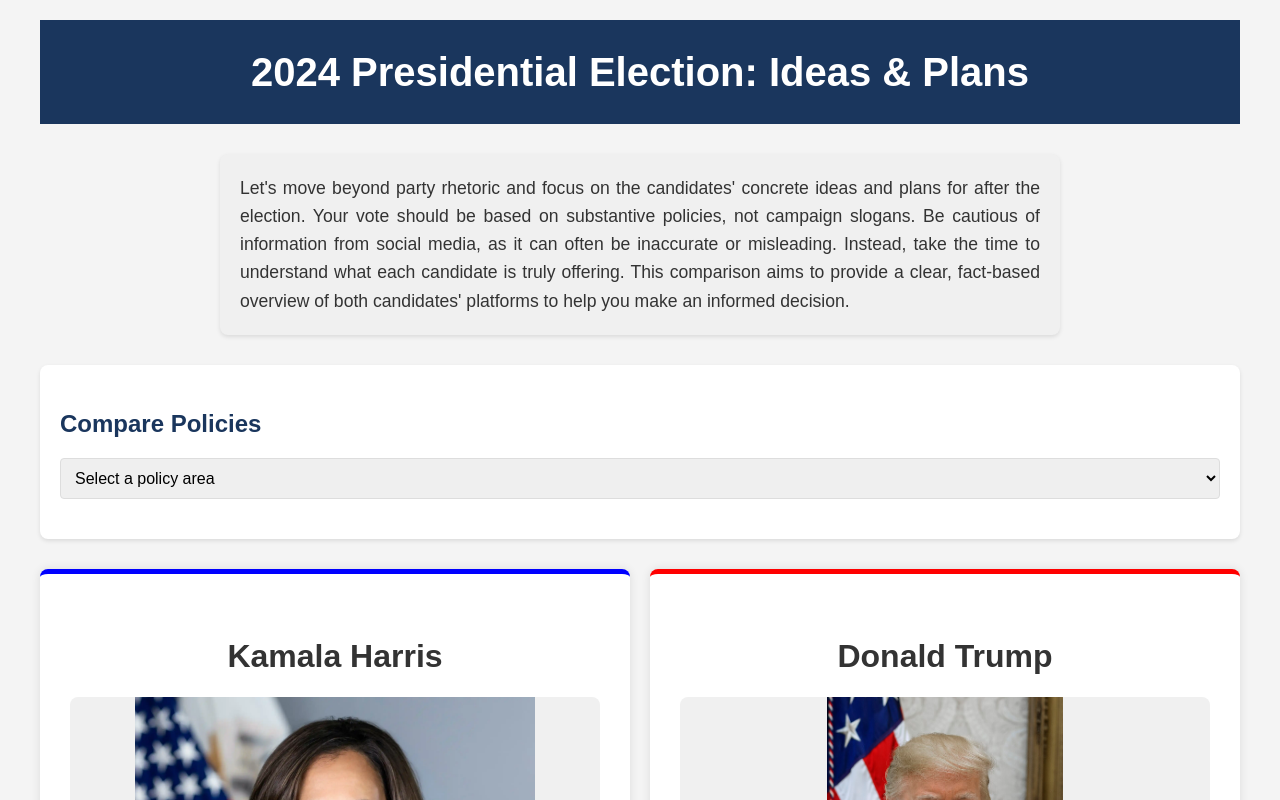
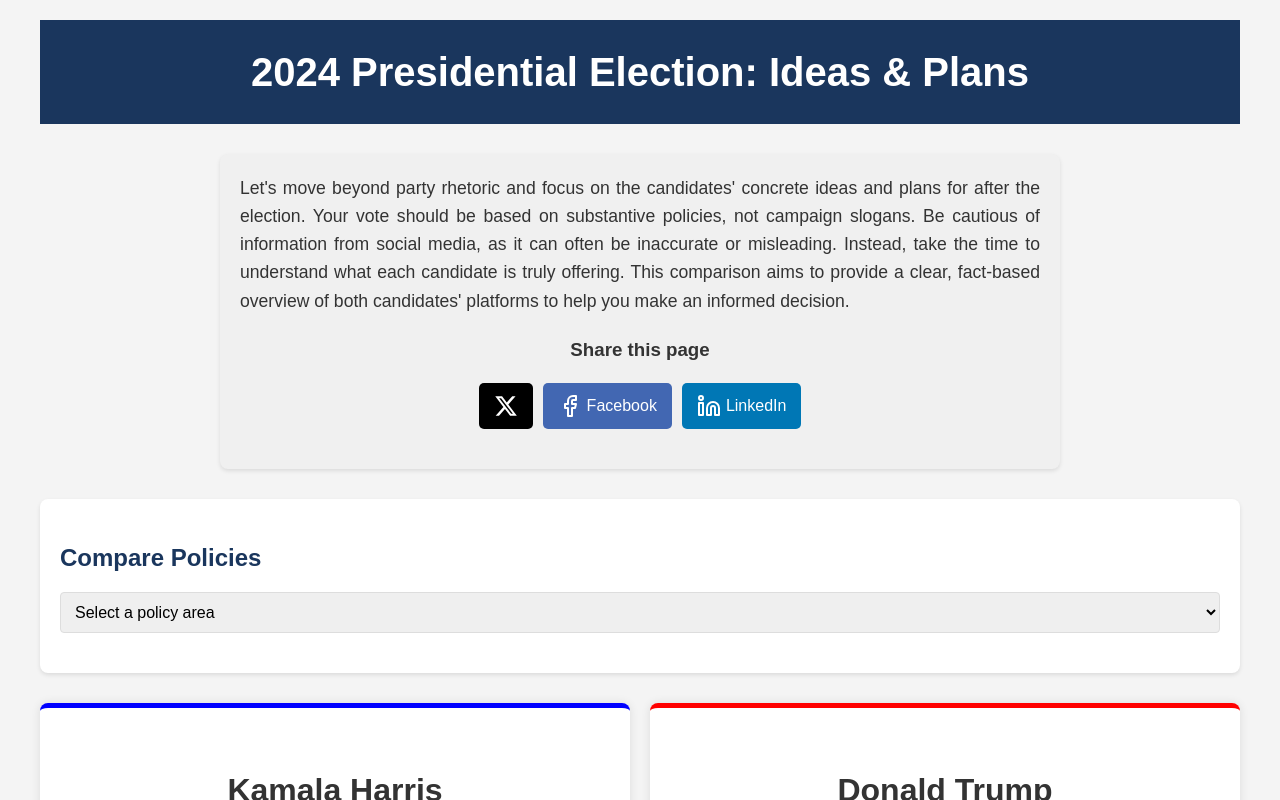
Before and after one commit to PaulMoreira/FactVerify, a React (Create React App) app: page / in a window 1280 px wide. Shown: the top 800 px of the page. Built offline with nearby package versions, Linux system fonts and the light colour scheme.

Commit message:
added social media share buttons

```diff
--- a/src/App.css
+++ b/src/App.css
@@ -401,3 +401,50 @@ footer {
   font-style: italic;
   color: #333;
 }
+
+/* Social Media Buttons */
+.social-media-share {
+  margin: 20px 0;
+  text-align: center;
+}
+
+.share-buttons {
+  display: flex;
+  justify-content: center;
+  gap: 10px;
+}
+
+.share-button {
+  display: flex;
+  align-items: center;
+  padding: 10px 15px;
+  border-radius: 5px;
+  color: white;
+  text-decoration: none;
+  transition: opacity 0.2s;
+}
+
+.share-button:hover {
+  opacity: 0.8;
+}
+
+.share-button span {
+  margin-left: 5px;
+}
+
+.x-twitter {
+  background-color: #000000;
+  color: #ffffff;
+}
+
+.x-twitter svg {
+  fill: #ffffff;
+}
+
+.facebook {
+  background-color: #4267B2;
+}
+
+.linkedin {
+  background-color: #0077B5;
+}
--- a/src/App.js
+++ b/src/App.js
@@ -6,6 +6,7 @@ import VoterResources from './VoterResources';
 import { Analytics } from "@vercel/analytics/react"
 import { SpeedInsights } from "@vercel/speed-insights/react"
 import axios from 'axios';
+import SocialMediaShare from './SocialMediaShare';
 
 const CandidateIdea = ({ title, content, source, candidateName }) => {
   const [example, setExample] = useState('');
@@ -208,6 +209,10 @@ const App = () => {
           truly offering. This comparison aims to provide a clear, fact-based overview of both candidates' platforms to
           help you make an informed decision.
         </p>
+        <SocialMediaShare
+          url="https://vote2024info.vercel.app/"
+          title="Compare 2024 Presidential Candidates' Policies"
+        />
       </div>
       <PolicyComparison harrisIdeas={harrisIdeas} trumpIdeas={trumpIdeas} />
       <div className="content-wrapper">
--- /dev/null
+++ b/src/SocialMediaShare.js
@@ -0,0 +1,50 @@
+import React from 'react';
+
+const SocialMediaShare = ({ url, title }) => {
+  const encodedUrl = encodeURIComponent(url);
+  const encodedTitle = encodeURIComponent(title);
+
+  return (
+    <div className="social-media-share">
+      <h3>Share this page</h3>
+      <div className="share-buttons">
+        <a
+          href={`https://twitter.com/intent/tweet?url=${encodedUrl}&text=${encodedTitle}`}
+          target="_blank"
+          rel="noopener noreferrer"
+          className="share-button x-twitter"
+        >
+          <svg xmlns="http://www.w3.org/2000/svg" width="24" height="24" viewBox="0 0 24 24" fill="currentColor">
+            <path d="M18.244 2.25h3.308l-7.227 8.26 8.502 11.24H16.17l-5.214-6.817L4.99 21.75H1.68l7.73-8.835L1.254 2.25H8.08l4.713 6.231zm-1.161 17.52h1.833L7.084 4.126H5.117z" />
+          </svg>
+        </a>
+        <a
+          href={`https://www.facebook.com/sharer/sharer.php?u=${encodedUrl}`}
+          target="_blank"
+          rel="noopener noreferrer"
+          className="share-button facebook"
+        >
+          <svg xmlns="http://www.w3.org/2000/svg" width="24" height="24" viewBox="0 0 24 24" fill="none" stroke="currentColor" strokeWidth="2" strokeLinecap="round" strokeLinejoin="round">
+            <path d="M18 2h-3a5 5 0 0 0-5 5v3H7v4h3v8h4v-8h3l1-4h-4V7a1 1 0 0 1 1-1h3z"></path>
+          </svg>
+          <span>Facebook</span>
+        </a>
+        <a
+          href={`https://www.linkedin.com/shareArticle?mini=true&url=${encodedUrl}&title=${encodedTitle}`}
+          target="_blank"
+          rel="noopener noreferrer"
+          className="share-button linkedin"
+        >
+          <svg xmlns="http://www.w3.org/2000/svg" width="24" height="24" viewBox="0 0 24 24" fill="none" stroke="currentColor" strokeWidth="2" strokeLinecap="round" strokeLinejoin="round">
+            <path d="M16 8a6 6 0 0 1 6 6v7h-4v-7a2 2 0 0 0-2-2 2 2 0 0 0-2 2v7h-4v-7a6 6 0 0 1 6-6z"></path>
+            <rect x="2" y="9" width="4" height="12"></rect>
+            <circle cx="4" cy="4" r="2"></circle>
+          </svg>
+          <span>LinkedIn</span>
+        </a>
+      </div>
+    </div>
+  );
+};
+
+export default SocialMediaShare;
```
